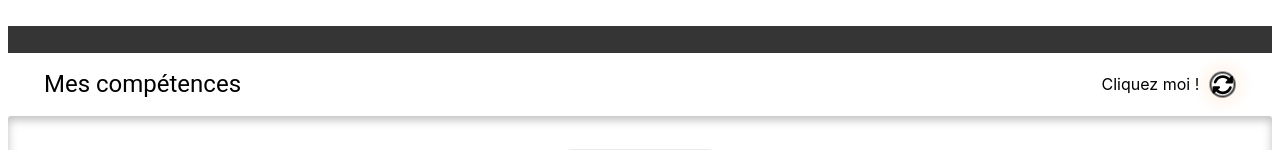
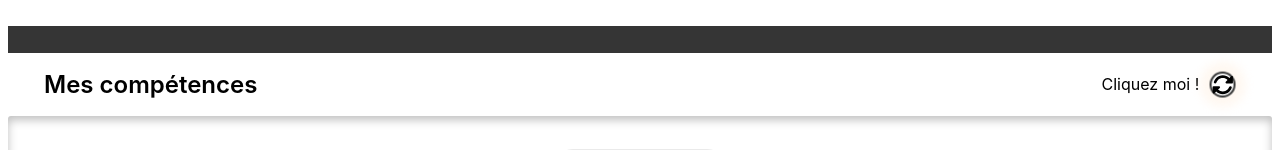
Before and after one commit to Lo0p6TheTardigrade/mon-portfolio, a React (Create React App) app: page / in a window 1280 px wide. Shown: the part 244-394 px from the top of the page. Built offline with nearby package versions, Linux system fonts and the light colour scheme.

Commit message:
Change font display in the Components.scss

```diff
--- a/src/scss/components/modules/Components.scss
+++ b/src/scss/components/modules/Components.scss
@@ -21,8 +21,8 @@
       border-radius: 90px;
       @include flex(row, nowrap, space-between, initial, initial);
       h2 {
-        @include font-family_Roboto;
-        font-weight: 400;
+        @include font-family_SF-Pro;
+        font-weight: 600;
         font-style: normal;
       }
     }
```
